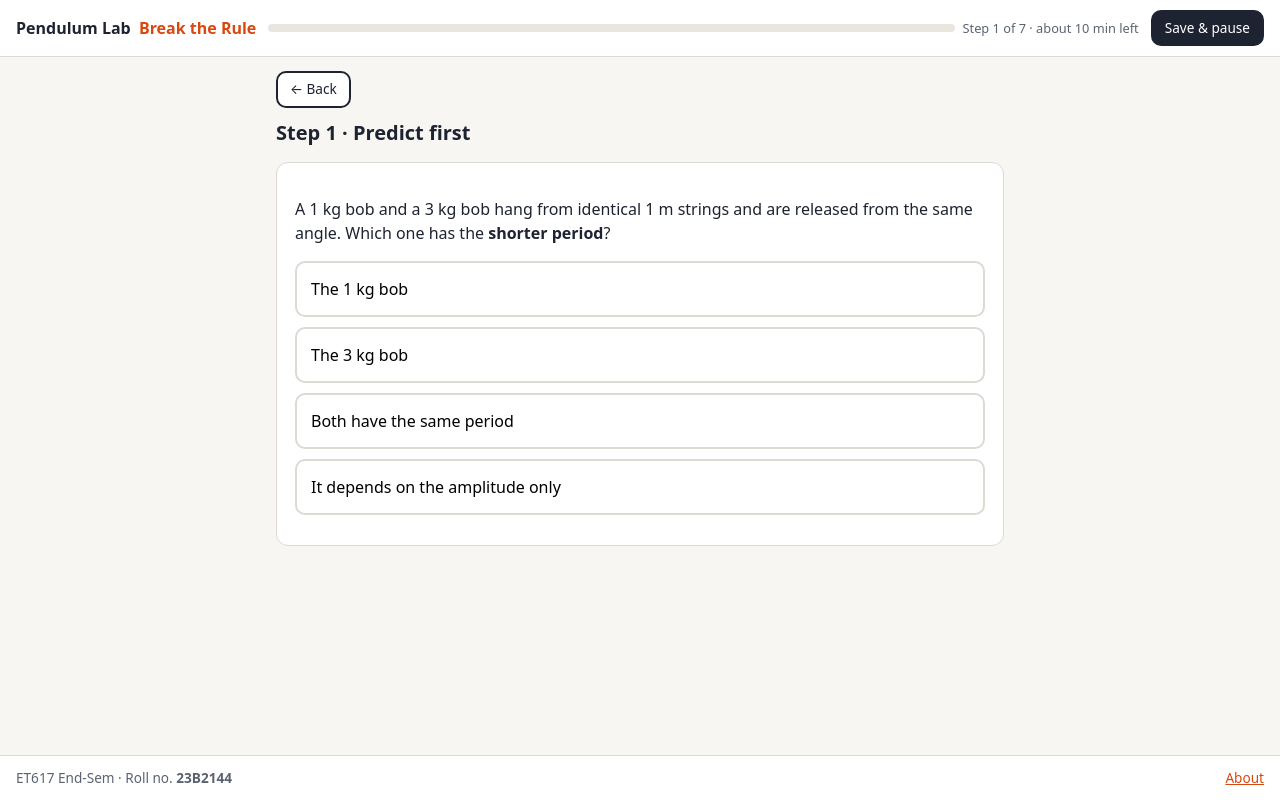
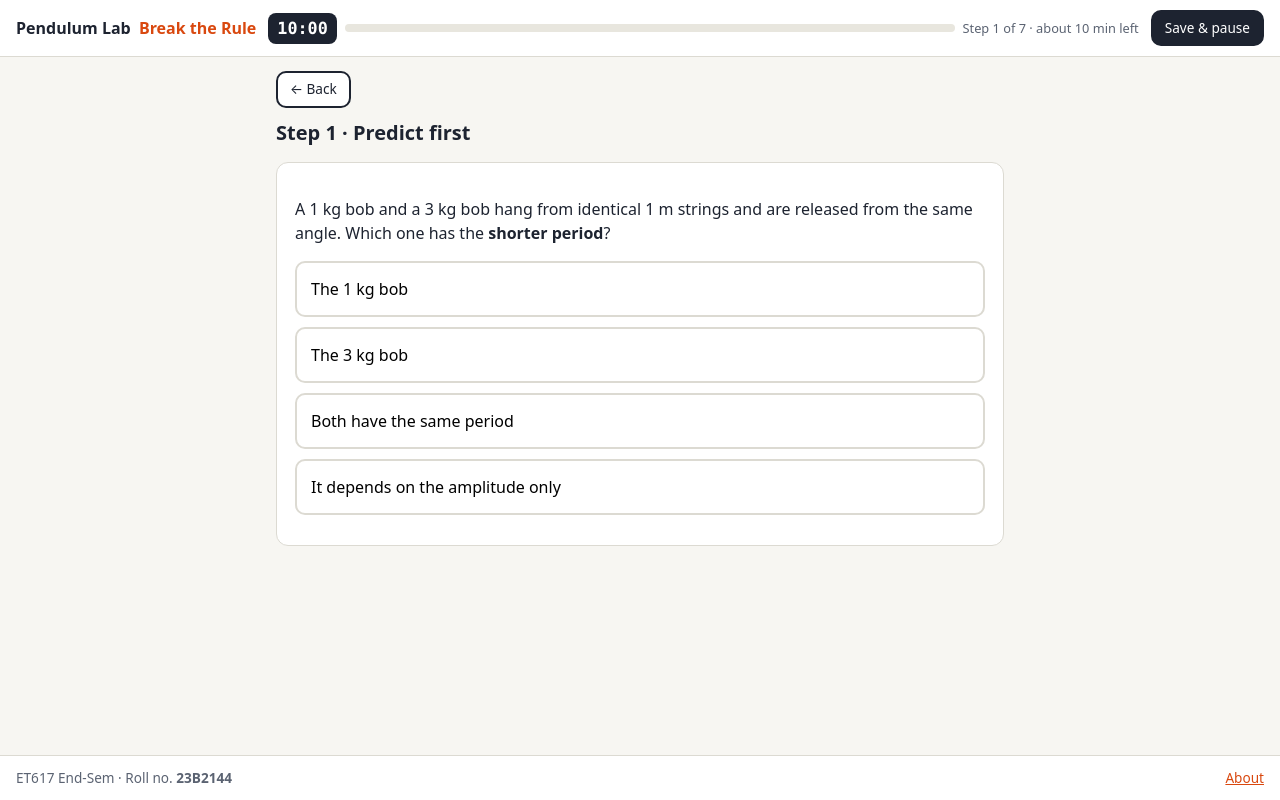
Before and after one commit to Aditya-A-Gupta/et617-endsem-23B2144, a plain HTML site: page index.html in a window 1280 px wide. Both pictures are taken after a click on the button "Start". Drawn offline with Linux system fonts and the light colour scheme.

Commit message:
add timer

```diff
--- a/index.html
+++ b/index.html
@@ -10,6 +10,7 @@
   <header class="topbar">
     <div class="brand">Pendulum Lab <span>Break the Rule</span></div>
     <div class="progress-wrap" id="progressWrap" hidden>
+      <span id="timer" class="timer" role="timer" aria-label="Time left in this 10-minute session">10:00</span>
       <div class="progress"><div class="progress-fill" id="progressFill"></div></div>
       <span id="timeLeft" class="time-left"></span>
     </div>
```
